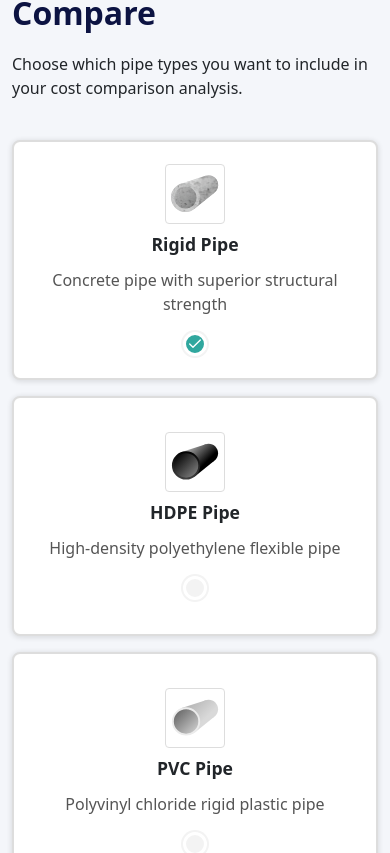
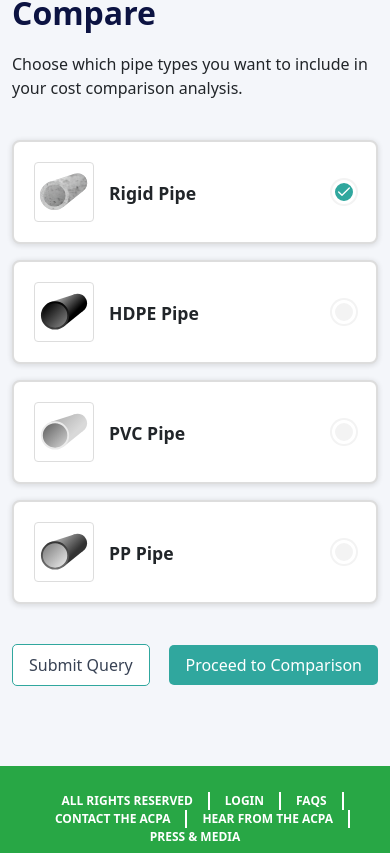
Before and after one commit to osamagul7/acpa-pwa, a React (Vite) app: page / in a window 390 px wide. Shown: the part 791-1644 px from the top of the page. Built offline with nearby package versions, Linux system fonts and the light colour scheme.

Commit message:
fix select form mobile

```diff
--- a/src/App.css
+++ b/src/App.css
@@ -291,3 +291,16 @@ label.form-label::before {
     font-size: 4rem;
   }
 }
+
+@media screen and (max-width: 767px) {
+  .pipe-card{
+    display: flex;
+    flex-direction: row;
+    column-gap: 15px;
+    min-height: 100px;;
+  }
+  .pipe-card .checkbox-wrapper{
+    margin-left: auto;
+  }
+
+}
--- a/src/pages/compare-steps/step-select.tsx
+++ b/src/pages/compare-steps/step-select.tsx
@@ -16,7 +16,7 @@ const STEP1: React.FC<STEP1Props> = ({ toggleCheckbox, pipeLists }) => {
                 className="pipe-image"
               />
               <h3 className="pipe-name">{listItem.name}</h3>
-              <p className="pipe-description">{listItem.description}</p>
+              <p className="pipe-description d-sm-block d-md-block d-none">{listItem.description}</p>
               <label className="checkbox-wrapper">
                 <input
                   type="checkbox"
```
